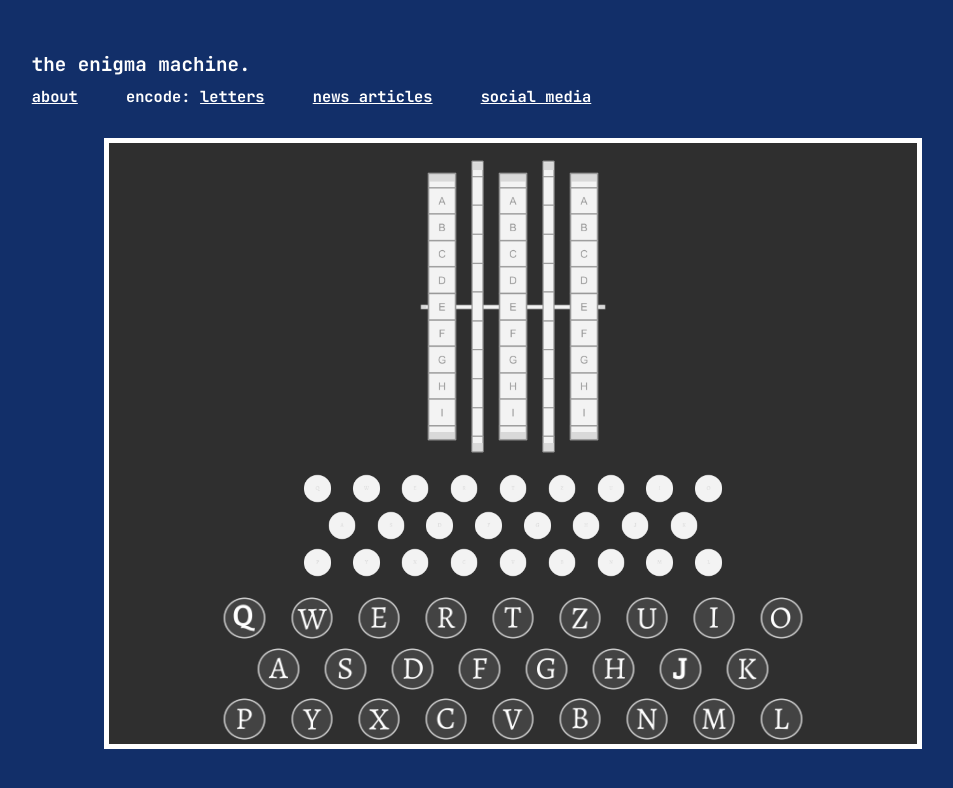
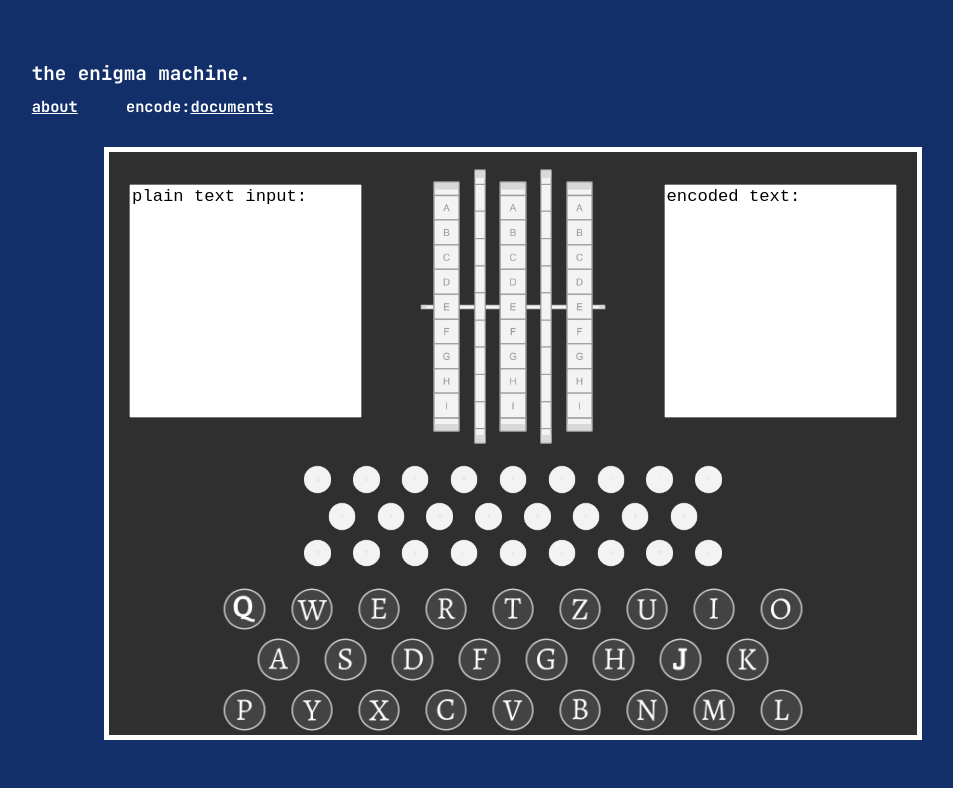
Before and after one commit to rrachelhuangg/draft-test, a React (Create React App) app in the folder my-app/: page / in a window 1280 px wide. Shown: the top 788 px of the page, without its empty margins (127-1080 px from the left). Built offline with nearby package versions, Linux system fonts and the light colour scheme.

Commit message:
Updated a bit and refactored to access the last inputted letter live.

```diff
--- a/my-app/src/components/Rotors.js
+++ /dev/null
@@ -1,47 +0,0 @@
-import React, { useEffect, useState } from "react";
-import "../index.css";
-import A from "../assets/images/rotors/orientations/A.png";
-import B from "../assets/images/rotors/orientations/B.png";
-import C from "../assets/images/rotors/orientations/C.png";
-import D from "../assets/images/rotors/orientations/D.png";
-import E from "../assets/images/rotors/orientations/E.png";
-import F from "../assets/images/rotors/orientations/F.png";
-import G from "../assets/images/rotors/orientations/G.png";
-import H from "../assets/images/rotors/orientations/H.png";
-import I from "../assets/images/rotors/orientations/I.png";
-import J from "../assets/images/rotors/orientations/J.png";
-import K from "../assets/images/rotors/orientations/K.png";
-import L from "../assets/images/rotors/orientations/L.png";
-import M from "../assets/images/rotors/orientations/M.png";
-import N from "../assets/images/rotors/orientations/N.png";
-import O from "../assets/images/rotors/orientations/O.png";
-import P from "../assets/images/rotors/orientations/P.png";
-import Q from "../assets/images/rotors/orientations/Q.png";
-import R from "../assets/images/rotors/orientations/R.png";
-import S from "../assets/images/rotors/orientations/S.png";
-import T from "../assets/images/rotors/orientations/T.png";
-import U from "../assets/images/rotors/orientations/U.png";
-import V from "../assets/images/rotors/orientations/V.png";
-import W from "../assets/images/rotors/orientations/W.png";
-import X from "../assets/images/rotors/orientations/X.png";
-import Y from "../assets/images/rotors/orientations/Y.png";
-import Z from "../assets/images/rotors/orientations/Z.png";
-import gears_Icon from "../assets/images/rotors/gears.png";
-import rod_Icon from "../assets/images/rotors/rod.png";
-
-function Rotors(){
-    return(
-        <div id="rotors-container">
-            <img src={rod_Icon} id="rod"/>
-            <div id="rotors">
-                <img src={A} class="rotor"/>
-                <img src={gears_Icon} class="gears"/>
-                <img src={A} class="rotor"/>
-                <img src={gears_Icon} class="gears"/>
-                <img src={A} class="rotor"/>
-            </div>
-        </div>
-    );
-}
-
-export default Rotors;
--- a/my-app/src/index.css
+++ b/my-app/src/index.css
@@ -123,3 +123,19 @@ a:hover{
 #temp-styling{
   margin-left:1%;
 }
+
+textarea{
+  display:inline-block;
+  vertical-align: top;
+  width:30%;
+  resize:none;
+  margin-left:2.5%;
+  margin-right:2.5%;
+  font-size:110%;
+}
+
+#display-area{
+  display: flex;
+  align-items: center;
+  justify-content: center;
+}
--- a/my-app/src/pages/HomePage.js
+++ b/my-app/src/pages/HomePage.js
@@ -2,27 +2,73 @@ import React, { useEffect, useState } from "react";
 import "../index.css";
 import Keyboard from "../components/Keyboard";
 import Lamps from "../components/Lamps";
-import Rotors from "../components/Rotors";
+
+import A from "../assets/images/rotors/orientations/A.png";
+import B from "../assets/images/rotors/orientations/B.png";
+import C from "../assets/images/rotors/orientations/C.png";
+import D from "../assets/images/rotors/orientations/D.png";
+import E from "../assets/images/rotors/orientations/E.png";
+import F from "../assets/images/rotors/orientations/F.png";
+import G from "../assets/images/rotors/orientations/G.png";
+import H from "../assets/images/rotors/orientations/H.png";
+import I from "../assets/images/rotors/orientations/I.png";
+import J from "../assets/images/rotors/orientations/J.png";
+import K from "../assets/images/rotors/orientations/K.png";
+import L from "../assets/images/rotors/orientations/L.png";
+import M from "../assets/images/rotors/orientations/M.png";
+import N from "../assets/images/rotors/orientations/N.png";
+import O from "../assets/images/rotors/orientations/O.png";
+import P from "../assets/images/rotors/orientations/P.png";
+import Q from "../assets/images/rotors/orientations/Q.png";
+import R from "../assets/images/rotors/orientations/R.png";
+import S from "../assets/images/rotors/orientations/S.png";
+import T from "../assets/images/rotors/orientations/T.png";
+import U from "../assets/images/rotors/orientations/U.png";
+import V from "../assets/images/rotors/orientations/V.png";
+import W from "../assets/images/rotors/orientations/W.png";
+import X from "../assets/images/rotors/orientations/X.png";
+import Y from "../assets/images/rotors/orientations/Y.png";
+import Z from "../assets/images/rotors/orientations/Z.png";
+import gears_Icon from "../assets/images/rotors/gears.png";
+import rod_Icon from "../assets/images/rotors/rod.png";
 
 
 function HomePage(){
+    const [input, setInput] = useState("");
+
+    const handleInputEntered = (e) => {
+        const text = e.target.value.charAt(e.target.value.length-1);
+        setInput(text);
+    }
+
     return(
         <div id = "card">
             <div id = "top-rectangle">
                 <div id = "name">
                     the enigma machine.
-                    <div className = "inner-description">
-                        <a href="https://google.com" target="_blank">about</a>
+                    <div class="inner-description">
+                        <a href="https://google.com" target="_blank" class="temp-styling">about</a>
                         encode:
-                        <a href="https://google.com" target="_blank" id="temp-styling">letters</a>
-                        <a href="https://google.com" target="_blank">news articles</a>
-                        <a href="https://google.com" target="_blank">social media</a>
+                        <a href="https://google.com" target="_blank" class="temp-styling">documents</a>
                     </div>
                 </div>
             </div>
             <div id = "bottom-rectangle">
                 <div id="enigma-body">
-                    <Rotors/>
+                    <div id="display-area">
+                        <textarea id = "plain-text-input" rows="12" cols="50" onChange={handleInputEntered}>plain text input: </textarea>
+                        <div id="rotors-container">
+                            <img src={rod_Icon} id="rod"/>
+                            <div id="rotors">
+                                <img src={A} class="rotor"/>
+                                <img src={gears_Icon} class="gears"/>
+                                <img src={A} class="rotor"/>
+                                <img src={gears_Icon} class="gears"/>
+                                <img src={A} class="rotor"/>
+                            </div>
+                        </div>
+                        <textarea id = "encoded-output" rows="12" cols="50">encoded text: </textarea>
+                    </div>
                     <Lamps/>
                     <Keyboard/>
                 </div>
```
